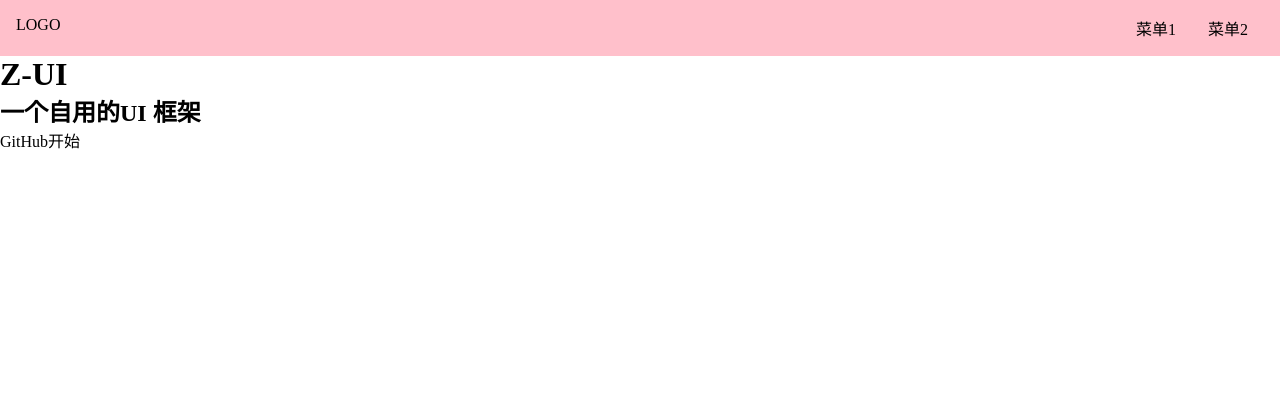
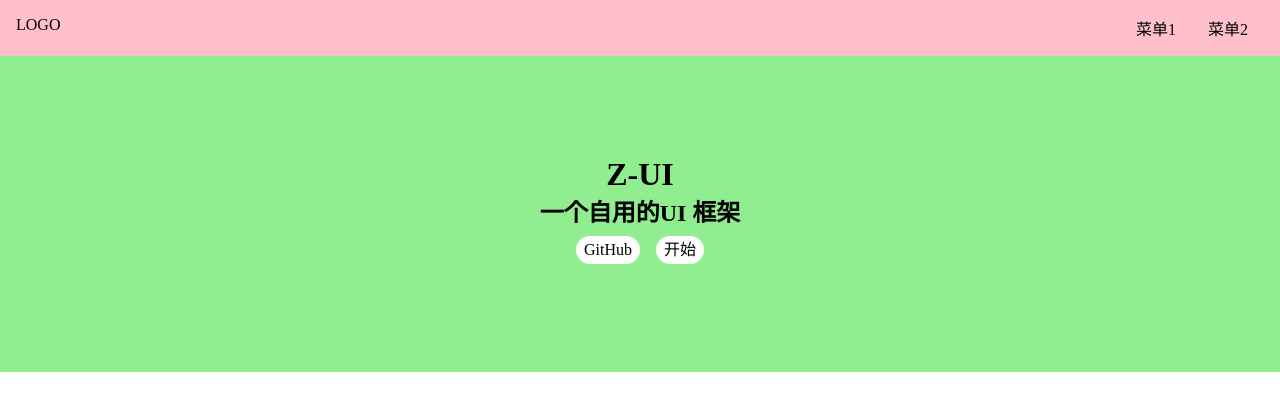
Before and after one commit to zengxiaos/xiaojingyu-source, a Vue app: page /#/ in a window 1280 px wide. Shown: the top 410 px of the page. Built offline with nearby package versions, Linux system fonts and the light colour scheme.

Commit message:
完成Home的样式并初始化DOC

```diff
--- a/src/main.ts
+++ b/src/main.ts
@@ -10,7 +10,7 @@ const router = createRouter({
     history: history,
     routes: [
         {path: '/', component: Home},
-        {path: '/xxx', component: Doc}
+        {path: '/doc', component: Doc}
     ]
 });
 
--- a/src/views/Doc.vue
+++ b/src/views/Doc.vue
@@ -2,7 +2,25 @@
   <div>
    <TopNav/>
     <div class="content">
-      <aside >边栏</aside>
+      <aside >
+        <h2>组件列表</h2>
+        <ol>
+          <li>
+            <router-link to="/doc/switch">
+              Switch 组件
+            </router-link>
+          </li>
+          <li> <router-link to="/doc/button">
+            Button 组件
+          </router-link></li>
+          <li> <router-link to="/doc/dialog">
+            Dialog 组件
+          </router-link></li>
+          <li> <router-link to="/doc/tabs">
+            Tabs 组件
+          </router-link></li>
+        </ol>
+      </aside>
       <main>主内容</main>
     </div>
   </div>
--- a/src/views/Home.vue
+++ b/src/views/Home.vue
@@ -5,8 +5,8 @@
       <h1>Z-UI</h1>
       <h2>一个自用的UI 框架</h2>
       <p class="actions">
-        <a>GitHub</a>
-        <a>开始</a>
+        <a href="//">GitHub</a>
+        <router-link to="/doc">开始</router-link>
       </p>
     </div>
   </div>
@@ -17,3 +17,26 @@ export default {
   components: {TopNav}
 }
 </script>
+<style lang="scss" scoped>
+.banner {
+  padding: 100px 0;
+  display: flex;
+  justify-content: center;
+  align-items: center;
+  flex-direction: column;
+  background: lightgreen;
+  > .actions{
+    padding: 8px 0;
+    a {
+      margin:0 8px;
+      background: #fff;
+      display: inline-block;
+      $h: 28px;
+      height: $h;
+      line-height: $h;
+      border-radius: $h/2;
+      padding: 0 8px;
+    }
+  }
+}
+</style>
```
